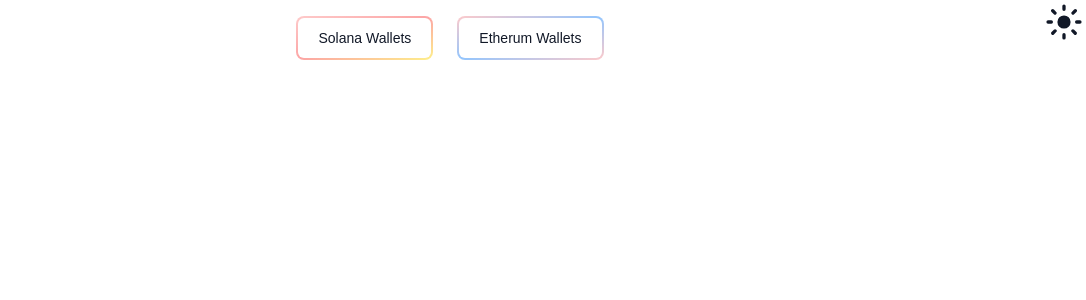
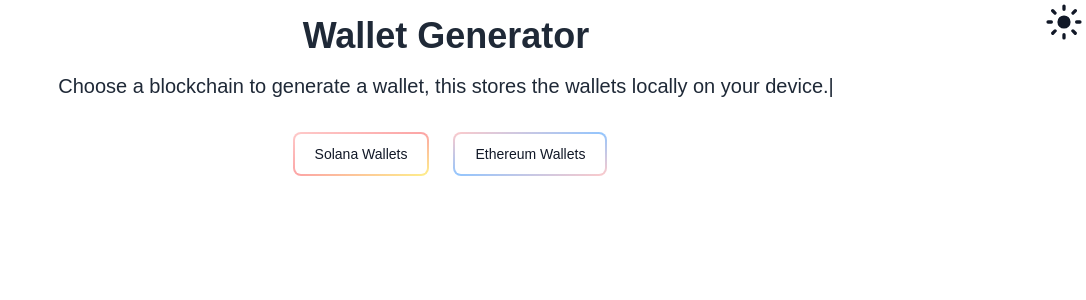
Before and after one commit to Abhinavpatra/Wallet, a Next.js app: page / in a window 1280 px wide. Shown: the top 300 px of the page, without its empty margins (194-1280 px from the left). Built offline with nearby package versions, Linux system fonts and the light colour scheme.

Commit message:
client and server side rendering sorted

```diff
--- a/app/page.tsx
+++ b/app/page.tsx
@@ -1,30 +1,32 @@
-"use client";
 
 import Link from "next/link";
 import DarkModeSelector from "./scripts/DarkModeSelector";
-import { useRouter } from "next/navigation"
-import { Suspense, useState } from "react";
 import { Toaster } from "react-hot-toast";
-import toast from "react-hot-toast";
+import { TypeAnimation } from "react-type-animation";
+import AnimatedText from "./scripts/AnimatedText";
+
 
 export default function Home() {
-  const [loading, setLoading] = useState(false);
 
-
-  const router= useRouter();
-  return<>
+  return (
+    <>
       <div className="min-h-screen bg-white dark:bg-black dark:text-white">
         <Toaster position="top-right" />
+        <DarkModeSelector />
 
-         <DarkModeSelector/>
+        <div className="text-center p-4">
+        <div className="text-4xl font-bold mb-4 text-gray-800 dark:text-white">
+          Wallet Generator
+        </div>
 
+            <AnimatedText />
 
+        </div>
 
-    <div className="flex justify-center ">
-
+        <div className="flex justify-center">
           <div>
             <Link href="/solana">
-          <button  className="m-4 relative inline-flex items-center justify-center p-0.5 mb-2 me-2 overflow-hidden text-sm font-medium text-gray-900 rounded-lg group bg-gradient-to-br from-red-200 via-red-300 to-yellow-200 group-hover:from-red-200 group-hover:via-red-300 group-hover:to-yellow-200 dark:text-white dark:hover:text-gray-900 focus:ring-4 focus:outline-none focus:ring-red-100 dark:focus:ring-red-400">
+              <button className="m-4 relative inline-flex items-center justify-center p-0.5 mb-2 me-2 overflow-hidden text-sm font-medium text-gray-900 rounded-lg group bg-gradient-to-br from-red-200 via-red-300 to-yellow-200 group-hover:from-red-200 group-hover:via-red-300 group-hover:to-yellow-200 dark:text-white dark:hover:text-gray-900 focus:ring-4 focus:outline-none focus:ring-red-100 dark:focus:ring-red-400">
                 <span className="relative px-5 py-2.5 transition-all ease-in duration-75 bg-white dark:bg-gray-900 rounded-md group-hover:bg-opacity-0">
                   Solana Wallets
                 </span>
@@ -32,20 +34,19 @@
             </Link>
           </div>
 
-
           <div>
-      <button onClick={()=>{
-                  router.push("/ethereum")
-                }} className="m-4 relative inline-flex items-center justify-center p-0.5 mb-2 me-2 overflow-hidden text-sm font-medium text-gray-900 rounded-lg group bg-gradient-to-br from-red-200 via-blue-300 to-red-200 group-hover:from-blue-200 group-hover:via-blue-300 group-hover:to-red-200 dark:text-white dark:hover:text-gray-900 focus:ring-4 focus:outline-none focus:ring-red-100 dark:focus:ring-red-400">
+            <Link href="/ethereum">
+            <button
+              className="m-4 relative inline-flex items-center justify-center p-0.5 mb-2 me-2 overflow-hidden text-sm font-medium text-gray-900 rounded-lg group bg-gradient-to-br from-red-200 via-blue-300 to-red-200 group-hover:from-blue-200 group-hover:via-blue-300 group-hover:to-red-200 dark:text-white dark:hover:text-gray-900 focus:ring-4 focus:outline-none focus:ring-red-100 dark:focus:ring-red-400"
+            >
               <span className="relative px-5 py-2.5 transition-all ease-in duration-75 bg-white dark:bg-gray-900 rounded-md group-hover:bg-opacity-0">
-          Etherum Wallets
+                Ethereum Wallets
               </span>
             </button>
+            </Link>
           </div>
-
         </div>
-
       </div>
     </>
-
+  );
 }
--- /dev/null
+++ b/app/scripts/AnimatedText.tsx
@@ -0,0 +1,17 @@
+"use client";
+
+import { TypeAnimation } from "react-type-animation";
+export default function AnimatedText() {
+    return (
+<TypeAnimation
+                speed={45}
+                sequence={[
+                  "Choose a blockchain to generate a wallet, this stores the wallets locally on your device.", // Text to display
+                ]}
+                cursor={true}
+                repeat={1}
+                className="text-xl font-normal mb-4 text-gray-800 dark:text-white"
+
+                />
+    )
+}
--- a/package.json
+++ b/package.json
@@ -29,6 +29,8 @@
     "react": "^18",
     "react-dom": "^18",
     "react-hot-toast": "^2.4.1",
+    "react-icons": "^5.3.0",
+    "react-type-animation": "^3.2.0",
     "tailwind-merge": "^2.5.3",
     "tailwindcss-animate": "^1.0.7",
     "usehooks-ts": "^3.1.0"
```
Also changed, not shown: 1 other file (tests, documents, lock files or other folders). Lines whose indentation alone changed are shown as unchanged.
